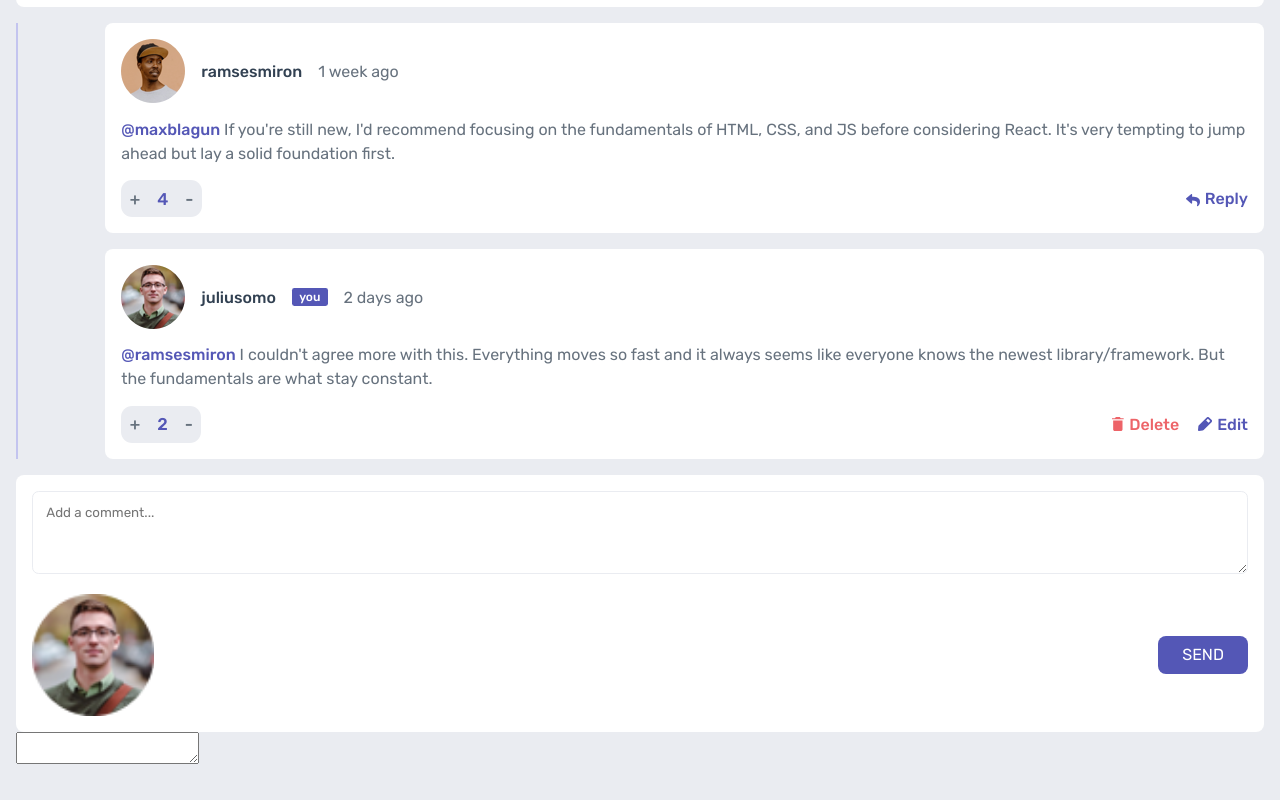
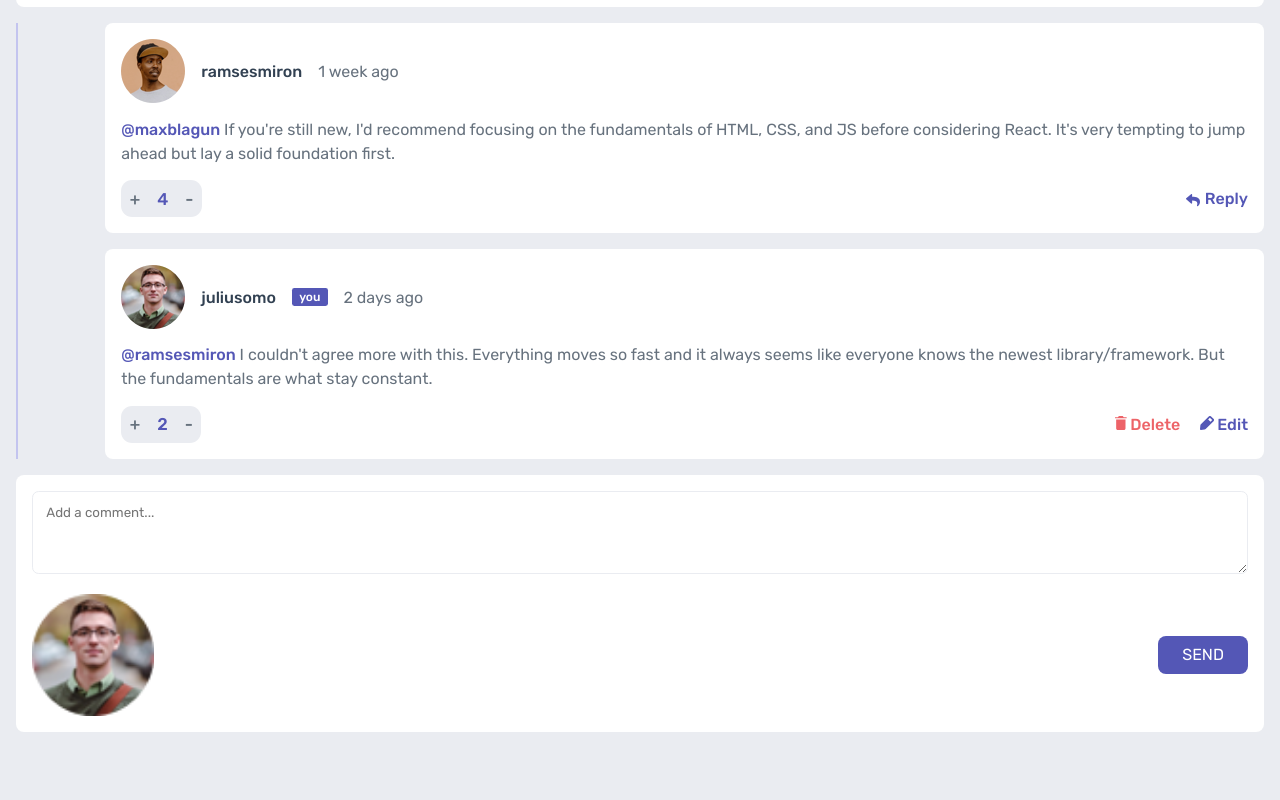
Before and after one commit to cendyz/interactive-comments-section-main, a Vue app: page / in a window 1280 px wide. Shown: the part 527-1327 px from the top of the page. After the commit the page ends 1291 px from the top, so only its background shows below. Built offline with nearby package versions, Linux system fonts and the light colour scheme.

Commit message:
addComment

```diff
--- a/src/components/CommentBox.vue
+++ b/src/components/CommentBox.vue
@@ -1,5 +1,31 @@
 <script setup>
 import ownAvatar from '../images/avatars/image-juliusomo.webp'
+import { nanoid } from 'nanoid'
+import { ref } from 'vue'
+
+const content = ref('')
+
+const props = defineProps({
+	newData: Object,
+})
+
+const addComment = () => {
+	props.newData.commentBox.push({
+		id: nanoid(),
+		content: content.value,
+		createdAt: 'few seconds ago',
+		score: 0,
+		user: {
+			image: {
+				webp: ownAvatar,
+			},
+			username: 'juliusomo',
+		},
+		replies: [],
+		plusActive: false,
+		minusActive: false,
+	})
+}
 </script>
 
 <template>
@@ -7,10 +33,11 @@ import ownAvatar from '../images/avatars/image-juliusomo.webp'
 		<textarea
 			id="textarea"
 			placeholder="Add a comment..."
+			v-model="content"
 			class="textArea"></textarea>
 		<div class="downBox">
 			<img :src="ownAvatar" alt="Your avatar" class="avatar" />
-			<button class="send" type="button">send</button>
+			<button class="send" type="button" @click="addComment">send</button>
 		</div>
 	</div>
 </template>
--- a/src/components/MainComments.vue
+++ b/src/components/MainComments.vue
@@ -1,38 +1,20 @@
 <script setup>
 import { reactive } from 'vue'
 import { data } from '../data'
-import { nanoid } from 'nanoid'
+import editIcon from '../images/icon-edit.svg'
+import deleteIcon from '../images/icon-delete.svg'
 import Nav from './Nav.vue'
 import replyIcon from '../images/icon-reply.svg'
 import VoteBtns from '../components/Utils/VoteBtns.vue'
 import CommentBox from '../components/CommentBox.vue'
 import ReplyBoxes from '../components/ReplyBoxes.vue'
+import UserComment from './Utils/UserComment.vue'
 
 const DEFAULT_DATA = {
 	commentBox: data.comments,
 }
 
 const newData = reactive(DEFAULT_DATA)
-
-const addComment = (value, index) => {
-	// data.comments[index].replies.push({ id: nanoid(), replyingTo: value.user.username })
-	newData.commentBox[index].replies.push({
-		id: nanoid(),
-		content: '',
-		createdAt: '1 week ago',
-		score: '',
-		replyingTo: '',
-		user: {
-			image: {
-				png: './images/avatars/image-ramsesmiron.png',
-				webp: replyIcon,
-			},
-			username: '',
-		},
-		plusActive: false,
-		minusActive: false,
-	})
-}
 </script>
 <template>
 	<Nav />
@@ -48,6 +30,7 @@ const addComment = (value, index) => {
 						alt="Profile picture"
 						class="avatar" />
 					<p class="nick">{{ value.user.username }}</p>
+					<p v-if="value.user.username === 'juliusomo'" class="you">you</p>
 					<p class="time">{{ value.createdAt }}</p>
 				</div>
 				<p class="desc">
@@ -58,18 +41,29 @@ const addComment = (value, index) => {
 						:index="index"
 						:value="value"
 						:newData="newData.commentBox" />
-					<button class="reply" @click="addComment(value, index)">
+						<UserComment :value="value" />
+					<!-- <button class="reply" v-if="value.user.username !== 'juliusomo'">
 						<img :src="replyIcon" alt="Reply icon" class="replyIcon" />
 						Reply
 					</button>
+					<div
+						class="ownButtons"
+						v-if="value.user.username == 'juliusomo'">
+						<button class="delete">
+							<img :src="deleteIcon" alt="Trash icon" class="deleteIcon" />
+							Delete
+						</button>
+						<button class="edit">
+							<img :src="editIcon" alt="Pencil icon" class="editIcon" />
+							Edit
+						</button>
+					</div> -->
+
 				</div>
 			</div>
 			<ReplyBoxes :index="index" :newData="newData" />
 		</section>
-		<CommentBox />
-		<div class="addComment">
-			<textarea id="newComment" class="addTextarea"></textarea>
-		</div>
+		<CommentBox :newData="newData" />
 	</main>
 </template>
 
--- a/src/components/ReplyBoxes.vue
+++ b/src/components/ReplyBoxes.vue
@@ -1,8 +1,7 @@
 <script setup>
-import editIcon from '../images/icon-edit.svg'
-import deleteIcon from '../images/icon-delete.svg'
 import replyIcon from '../images/icon-reply.svg'
 import RepliesVoteBtns from './Utils/RepliesVoteBtns.vue'
+import UserComment from './Utils/UserComment.vue'
 
 const props = defineProps({
 	index: Number,
@@ -33,20 +32,7 @@ const props = defineProps({
 			</p>
 			<div class="bottomBox">
 				<RepliesVoteBtns :value="value" />
-				<button class="reply" v-if="value.user.username !== 'juliusomo'">
-					<img :src="replyIcon" alt="Reply icon" class="replyIcon" />
-					Reply
-				</button>
-				<div class="ownButtons" v-if="value.user.username == 'juliusomo'">
-					<button class="delete">
-						<img :src="deleteIcon" alt="Trash icon" class="deleteIcon" />
-						Delete
-					</button>
-					<button class="edit">
-						<img :src="editIcon" alt="Pencil icon" class="editIcon" />
-						Edit
-					</button>
-				</div>
+				<UserComment :value="value" />
 			</div>
 		</div>
 	</section>
--- /dev/null
+++ b/src/components/Utils/UserComment.vue
@@ -0,0 +1,51 @@
+<script setup>
+import editIcon from '@/images/icon-edit.svg'
+import deleteIcon from '@/images/icon-delete.svg'
+import replyIcon from '@/images/icon-reply.svg'
+const props = defineProps({
+	value: Object,
+})
+</script>
+
+<template>
+	<button class="reply" v-if="value.user.username !== 'juliusomo'">
+		<img :src="replyIcon" alt="Reply icon" class="replyIcon" />
+		Reply
+	</button>
+	<div class="ownButtons" v-if="value.user.username == 'juliusomo'">
+		<button class="delete">
+			<img :src="deleteIcon" alt="Trash icon" class="deleteIcon" />
+			Delete
+		</button>
+		<button class="edit">
+			<img :src="editIcon" alt="Pencil icon" class="editIcon" />
+			Edit
+		</button>
+	</div>
+</template>
+
+<style scoped lang="scss">
+@include mainBox;
+
+.ownButtons {
+	display: flex;
+	column-gap: 1.2em;
+}
+
+.delete,
+.edit {
+	align-items: center;
+	column-gap: 0.3em;
+	font-weight: $weight-500;
+	font-size: 1.6rem;
+	transition: color var(--transition-time);
+}
+
+.delete {
+	color: var(--soft-red);
+}
+
+.edit {
+	color: var(--moderate-blue);
+}
+</style>
```
